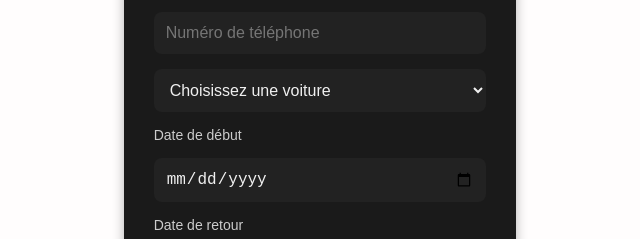
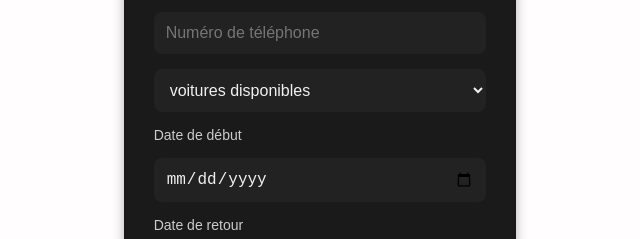
Before and after one commit to Siteyes/itquancar, a plain HTML site: page booking.html in a window 1280 px wide. Shown: the part 353-592 px from the top of the page, 320-960 px from the left. Drawn offline with Linux system fonts and the light colour scheme.

Commit message:
Update booking.html

```diff
--- a/booking.html
+++ b/booking.html
@@ -36,9 +36,7 @@
       <input type="email" name="Email" id="email" placeholder="Adresse e-mail" required />
       <input type="tel" name="Téléphone" id="phone" placeholder="Numéro de téléphone" required />
       <select name="Voiture" id="car" required>
-        <option value="">Choisissez une voiture</option>
-        <option value="Renault Clio">Renault Clio</option>
-        <option value="Peugeot 208">Peugeot 208</option>
+        <option value="">voitures disponibles</option>
         <option value="Dacia Sandero">Dacia Sandero</option>
       </select>
       <label for="start">Date de début</label>
```
